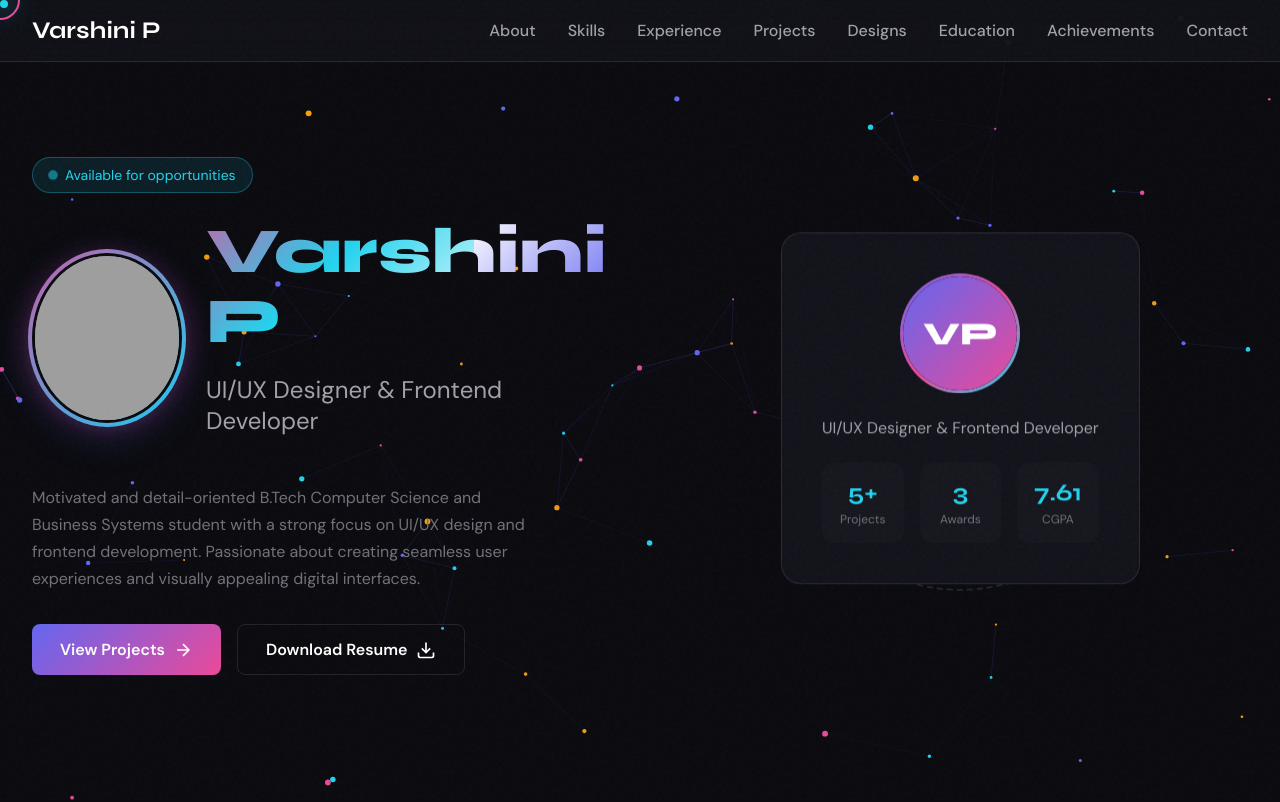
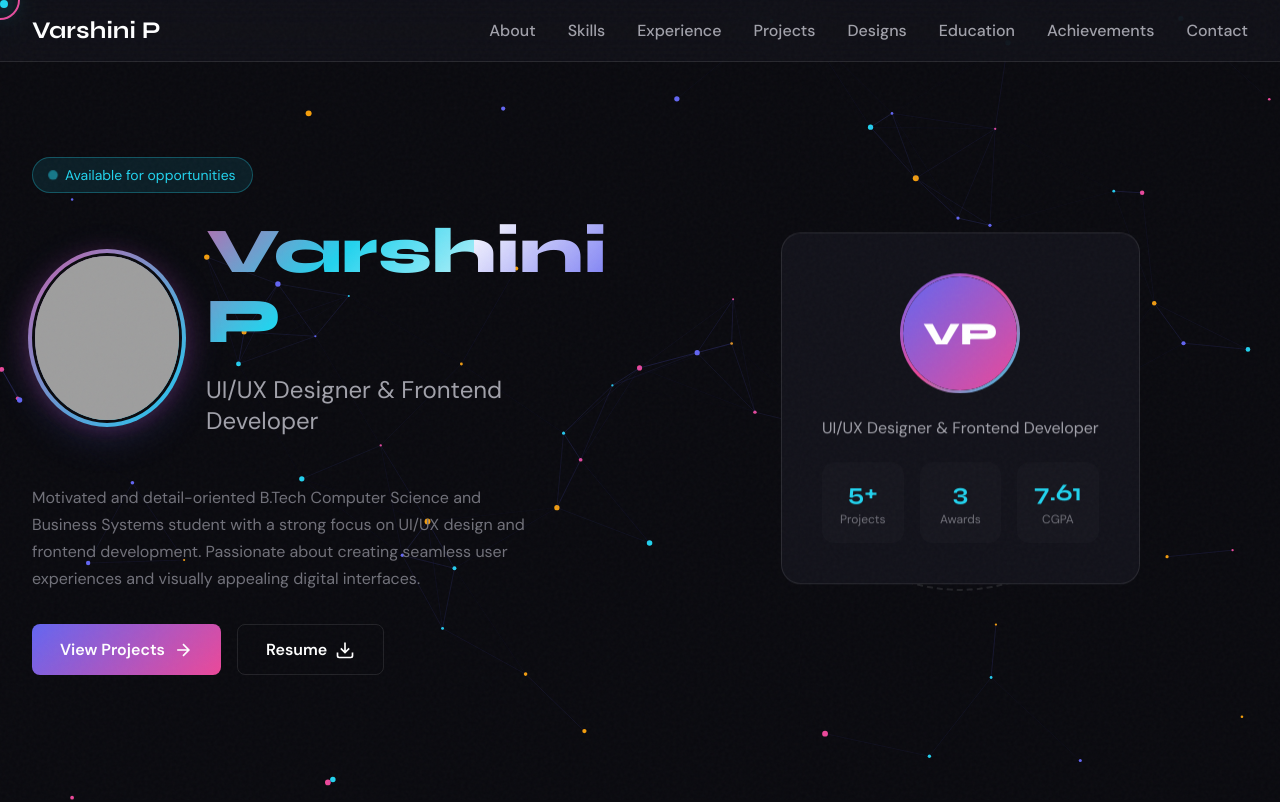
Before and after one commit to varshini3123/portfolio-website, a plain HTML site: page index.html in a window 1280 px wide. Shown: the top 802 px of the page. Drawn offline with Linux system fonts and the light colour scheme; grey boxes are pictures that could not be loaded.

Commit message:
Update index.html

```diff
--- a/index.html
+++ b/index.html
@@ -100,8 +100,8 @@
             <path d="M5 12h14M12 5l7 7-7 7"/>
           </svg>
         </a>
-        <a href="https://drive.google.com/uc?export=download&id=1xeXpu9Ucyp7WH_qF29ICvaRmsXoHi-hE" target="_blank" rel="noopener noreferrer" class="btn btn-secondary">
-          <span>Download Resume</span>
+        <a href="file:///D:/full%20stack/portfoilo/varshinip%20(3).pdf" target="_blank" rel="noopener noreferrer" class="btn btn-secondary">
+          <span> Resume</span>
           <svg width="20" height="20" viewBox="0 0 24 24" fill="none" stroke="currentColor" stroke-width="2" aria-hidden="true">
             <path d="M21 15v4a2 2 0 0 1-2 2H5a2 2 0 0 1-2-2v-4M7 10l5 5 5-5M12 15V3"/>
           </svg>
```
